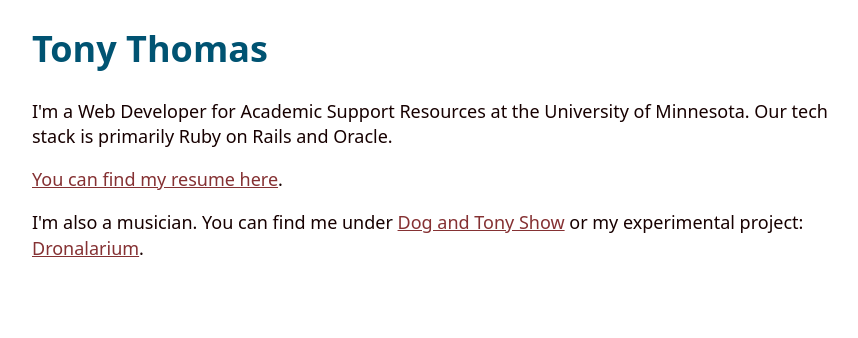
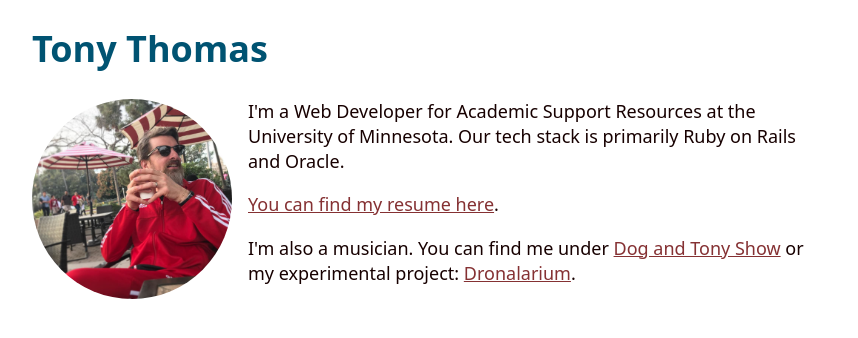
Before and after one commit to truetone/python-flask-docker, a Flask app: page / in a window 1280 px wide. Shown: the part 73-411 px from the top of the page, without its empty margins (208-1066 px from the left). Run offline with Flask 2, Linux system fonts and the light colour scheme; style sheets or scripts are compiled from the project's sources.

Commit message:
Add image to home page.

```diff
--- a/truetone/static/css/sass/main.scss
+++ b/truetone/static/css/sass/main.scss
@@ -36,6 +36,14 @@ nav {
   }
 }
 
+.profile-img {
+  border-radius: 50%;
+  float: left;
+  max-width: 200px;
+  overflow: hidden;
+  margin-right: 1rem;
+}
+
 .base-grid {
   display: grid;
   grid-template-columns: auto 800px auto;
--- a/truetone/templates/index.html
+++ b/truetone/templates/index.html
@@ -6,6 +6,7 @@
 {% block content %}
   <h1>Tony Thomas</h1>
   <p>
+    <img class="profile-img" src="{{ url_for('static', filename='img/tony.jpg') }}" alt="Tony Thomas in a red jogging suit holding a cup of tea with umbrellas in the background." />
     I'm a Web Developer for Academic Support Resources at the University of
     Minnesota. Our tech stack is primarily Ruby on Rails and Oracle.
   </p>
```
Also changed, not shown: truetone/static/img/tony.jpg (added).
